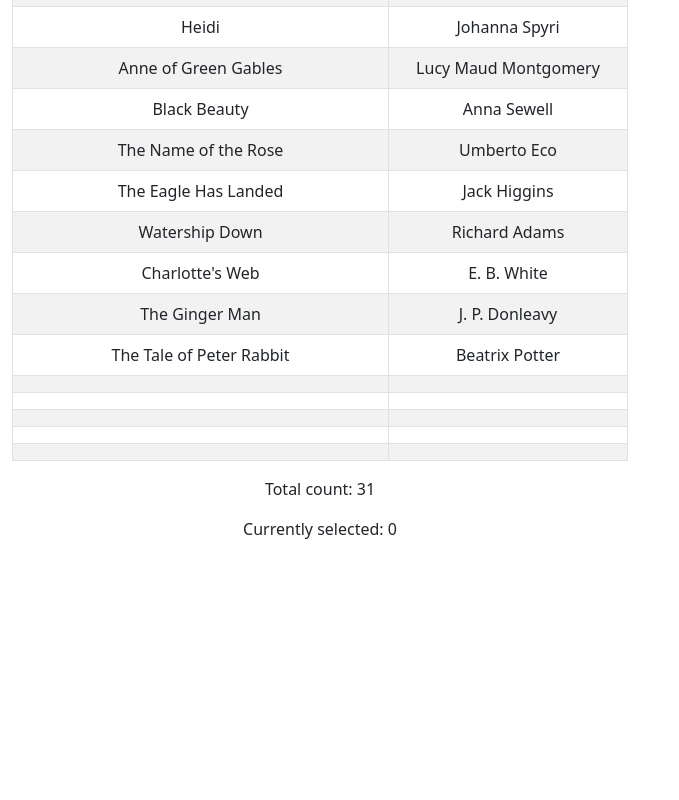
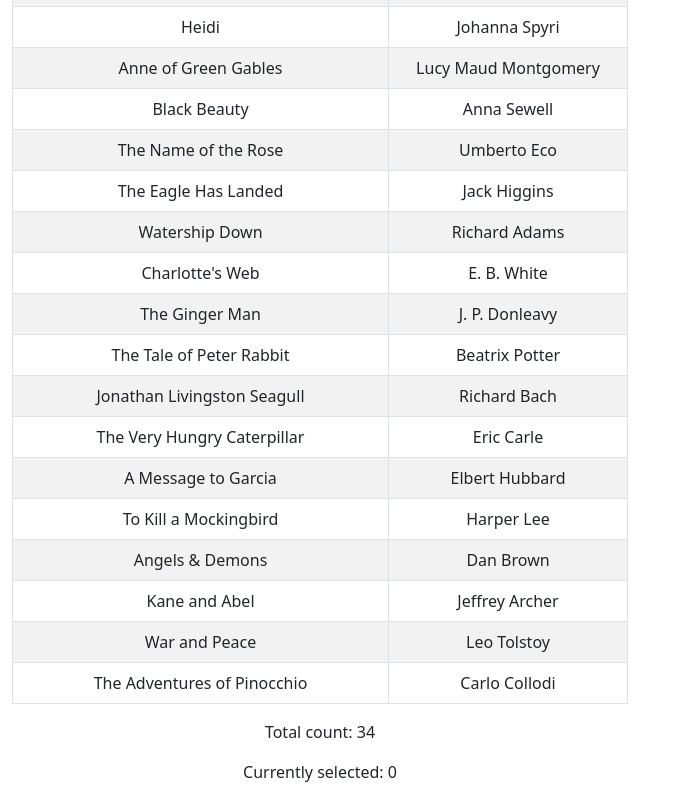
Before and after one commit to jutunen/books, a React (Create React App) app in the folder client/: page / in a window 1280 px wide. Shown: the part 732-1532 px from the top of the page, without its empty margins (0-679 px from the left). Before the commit the page ends 1289 px from the top, so only its background shows below. Built offline with nearby package versions, Linux system fonts and the light colour scheme.

Commit message:
updated testData

```diff
--- a/client/src/testData.ts
+++ b/client/src/testData.ts
@@ -183,32 +183,58 @@ export let books: Book[] = [
   },
   {
     id: 27,
-    title: '',
-    author: '',
-    description: '',
+    title: 'Jonathan Livingston Seagull',
+    author: 'Richard Bach',
+    description:
+      'The book tells the story of Jonathan Livingston Seagull, a seagull who is bored with daily squabbles over food. Seized by a passion for flight, he pushes himself and learns everything he can about flying.',
   },
   {
     id: 28,
-    title: '',
-    author: '',
-    description: '',
+    title: 'The Very Hungry Caterpillar',
+    author: 'Eric Carle',
+    description:
+      'The book features a very hungry caterpillar eating foodstuff before pupating and emerging as a butterfly. The book has won many children’s literature awards and major graphic design awards. Its "eaten" holes and collage artwork were innovative for its time. The book includes counting, days of the week, food, and butterfly’s life cycle which contribute to juvenile education.',
   },
   {
     id: 29,
-    title: '',
-    author: '',
-    description: '',
+    title: 'A Message to Garcia',
+    author: 'Elbert Hubbard',
+    description:
+      'The book expresses the value of individual initiative and conscientiousness in work. As its primary example, the essay uses a dramatized version of a daring escapade performed by an American soldier, 1st Lt. Andrew S. Rowan, just prior to the Spanish–American War.',
   },
   {
     id: 30,
-    title: '',
-    author: '',
-    description: '',
+    title: 'To Kill a Mockingbird',
+    author: 'Harper Lee',
+    description:
+      "Despite dealing with the serious issues of rape and racial inequality, the novel is renowned for its warmth and humor. Atticus Finch, the narrator's father, has served as a moral hero for many readers and as a model of integrity for lawyers.",
   },
   {
     id: 31,
-    title: '',
-    author: '',
-    description: '',
+    title: 'Angels & Demons',
+    author: 'Dan Brown',
+    description:
+      "The novel introduces the character Robert Langdon, who recurs as the protagonist of Brown's subsequent novels. Angels & Demons shares many stylistic literary elements with its sequels, such as conspiracies of secret societies, a single-day time frame, and the Catholic Church.",
+  },
+  {
+    id: 32,
+    title: 'Kane and Abel',
+    author: 'Jeffrey Archer',
+    description:
+      'The book tells the stories of two men born worlds apart. They have nothing in common except the same date of birth (18 April 1906) and a zeal to succeed in life. William Lowell Kane is a wealthy and powerful elite class while Abel Rosnovski (originally named Władek Koskiewicz) is a Pole who was born in a situation of great poverty and eventually migrated to the United States.',
+  },
+  {
+    id: 33,
+    title: 'War and Peace',
+    author: 'Leo Tolstoy',
+    description:
+      'The novel chronicles the French invasion of Russia and the impact of the Napoleonic era on Tsarist society through the stories of five Russian aristocratic families.',
+  },
+  {
+    id: 34,
+    title: 'The Adventures of Pinocchio',
+    author: 'Carlo Collodi',
+    description:
+      "The book is about the mischievous adventures of an animated marionette named Pinocchio and his father, a poor woodcarver named Geppetto. A universal icon and a metaphor of the human condition, the book is considered a canonical piece of children's literature and has had great impact on world culture.",
   },
 ];
```
